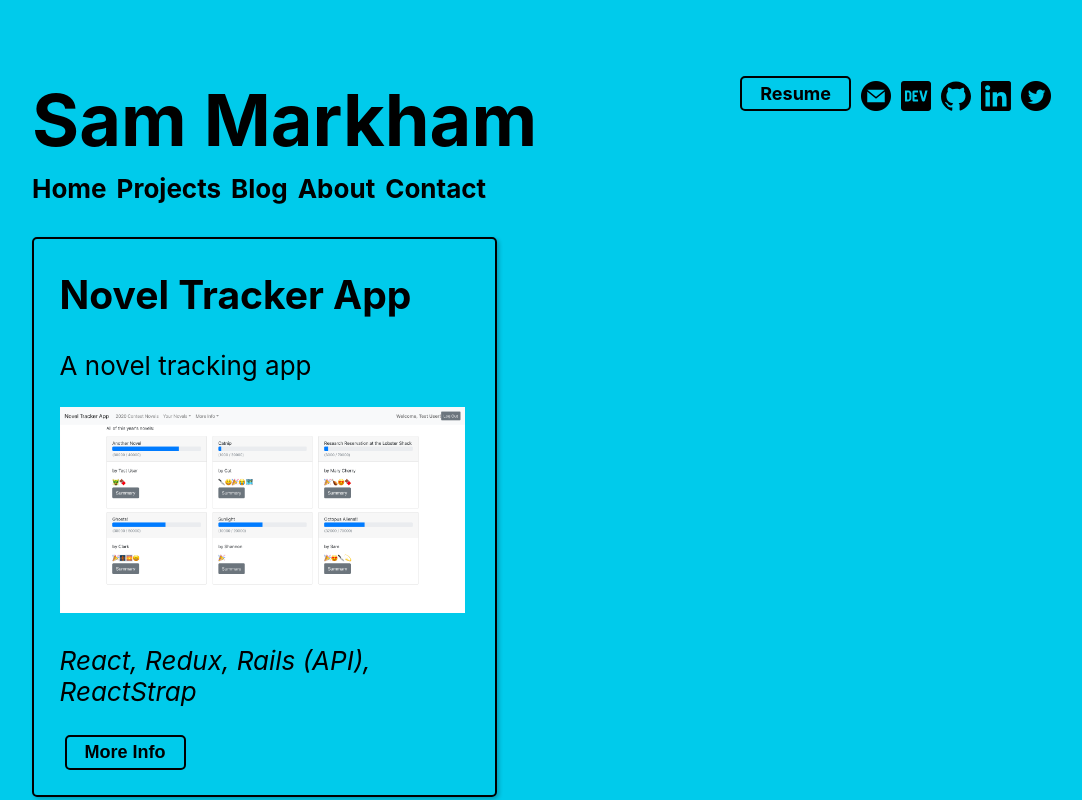
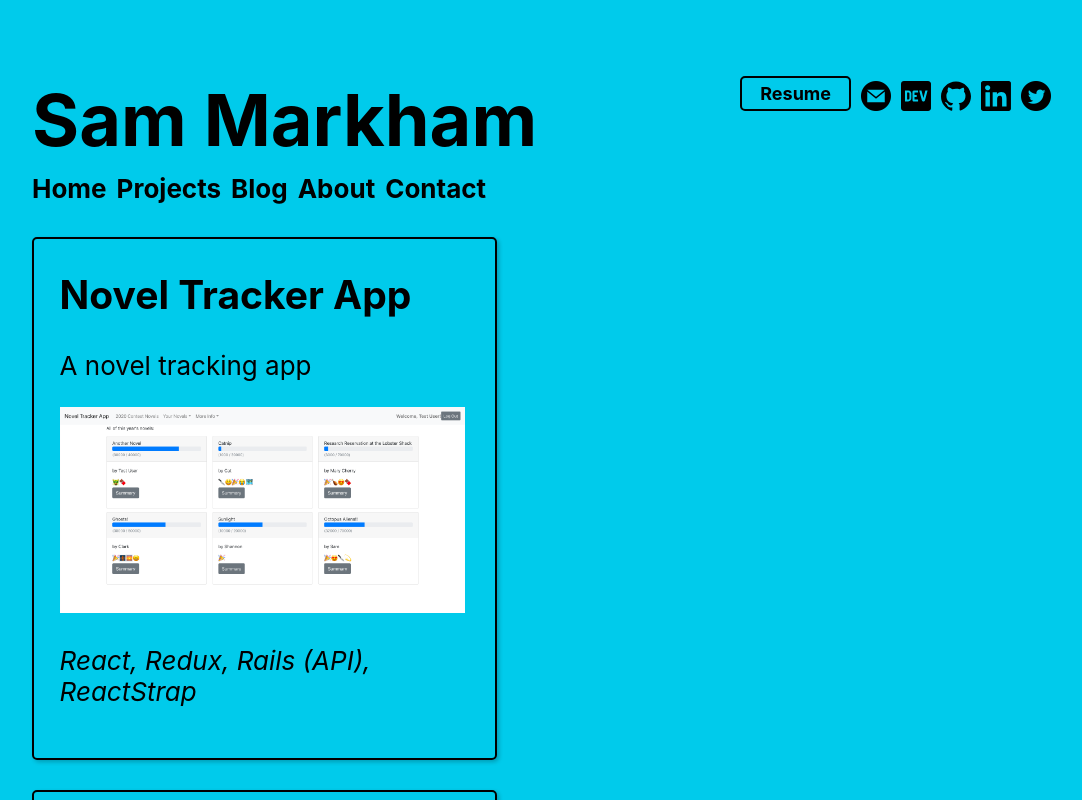
Before and after one commit to sharkham/sharkham-portfolio, a React (Create React App) app: page /projects in a window 1280 px wide. Shown: the top 800 px of the page, without its empty margins (96-1178 px from the left). Built offline with nearby package versions, Linux system fonts and the light colour scheme.

Commit message:
Remove unused code from Project component

```diff
--- a/src/components/Project.js
+++ b/src/components/Project.js
@@ -1,51 +1,9 @@
-import React, { useState } from 'react';
+import React from 'react';
 import { Link } from 'react-router-dom';
 
 const Project = (props) => {
 
-  const { name, url, description, languages, github, moreinfo, image, livedemo, demovideo, relatedblogposts } = props.data;
-
-  const [moreInfoVisibility, setMoreInfoVisibility] = useState(false);
-  const [moreInfoText, setMoreInfoText] = useState("More Info")
-
-  const toggleMoreInfo = (e) => {
-    e.preventDefault()
-    setMoreInfoVisibility(!moreInfoVisibility)
-    if (moreInfoText === "More Info") {
-      setMoreInfoText("Less Info")
-    } else {
-      setMoreInfoText("More Info")
-    }
-  }
-
-  const moreInfo = () => {
-    let demos
-    if (livedemo && demovideo) {
-      demos = <p><a href={livedemo} target="_blank" rel="noreferrer">Live Demo</a> | <a href={demovideo} target="_blank" rel="noreferrer">Demo Video</a></p>
-    } else if (livedemo && !demovideo) {
-      demos = <p><a href={livedemo} target="_blank" rel="noreferrer">Live Demo</a></p>
-    } else if (!livedemo && demovideo) {
-      demos = <p><a href={demovideo} target="_blank" rel="noreferrer">Demo Video</a></p>
-    }
-    let blogPosts
-    if (relatedblogposts) {
-      blogPosts = <div>
-        <p>Related Blog Posts:</p>
-        <ul>
-          {relatedblogposts.map(post => {
-            return <li><a href={post.url} target="_blank" rel="noreferrer">{post.title}</a></li>
-          })}
-        </ul>
-      </div>
-    }
-    return (
-      <div>
-        <p>{moreinfo}</p>
-        {demos}
-        {blogPosts}
-      </div>
-    )
-  }
+  const { name, url, description, languages, github, image } = props.data;
 
   return (
     <div className="project-card">
@@ -54,8 +12,6 @@ const Project = (props) => {
       <img src={process.env.PUBLIC_URL + image} alt='Screenshot of app'/>
       <br/>
       <p className="project-languages">{languages}</p>
-      <button className="button-link" onClick={(e) => toggleMoreInfo(e)}>{moreInfoText}</button>
-      {(moreInfoVisibility) && moreInfo()}
     </div>
   );
 }
```
Also changed, not shown: 1 other file (tests, documents, lock files or other folders).
